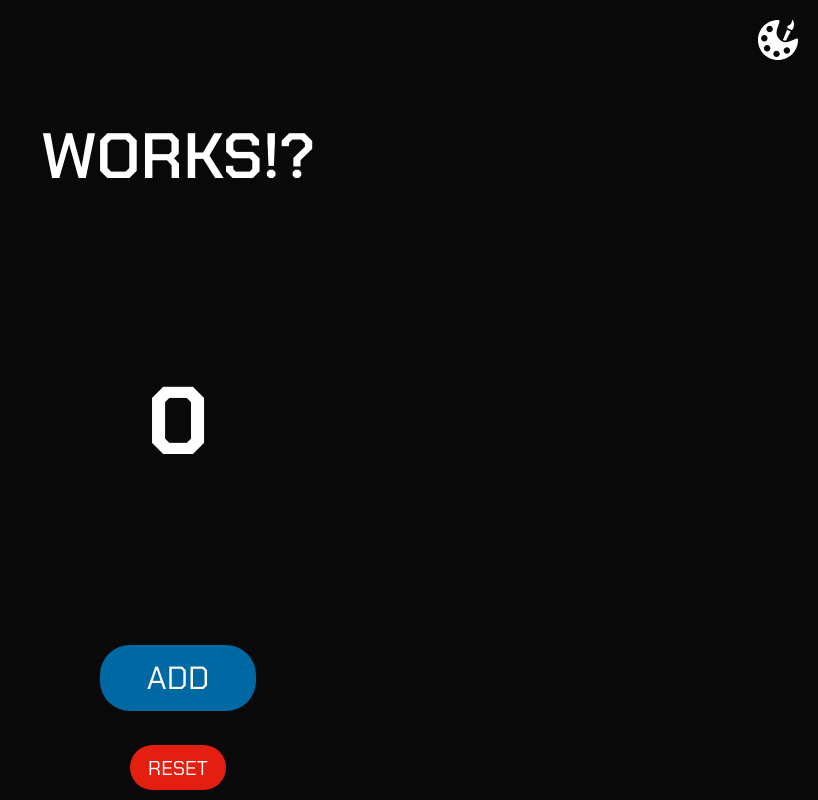
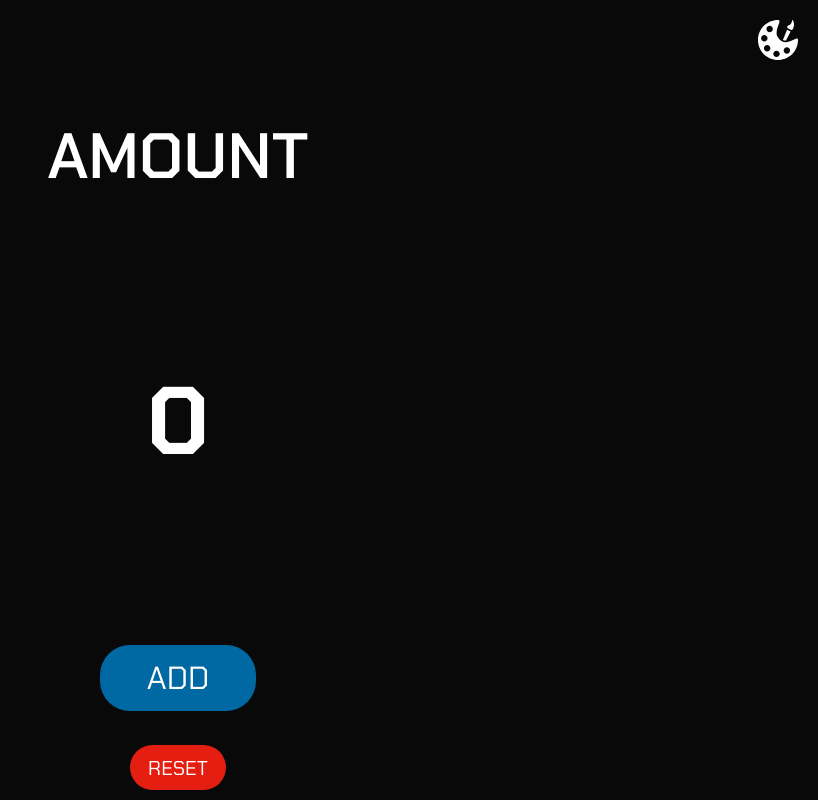
Before and after one commit to AlexDeFoc/Ocean-Intake, a plain HTML site: page index.html in a window 1280 px wide. Shown: the whole page, without its empty margins (462-1280 px from the left). Drawn offline with Linux system fonts and the light colour scheme.

Commit message:
test auto-cache android

```diff
--- a/index.html
+++ b/index.html
@@ -35,7 +35,7 @@
             </g>
         </g>
     </svg>
-    <div class="title">WORKS!?</div>
+    <div class="title">AMOUNT</div>
     <div class="score">0</div>
     <div class="btn-wrapper">
         <div class="btn add">
```
